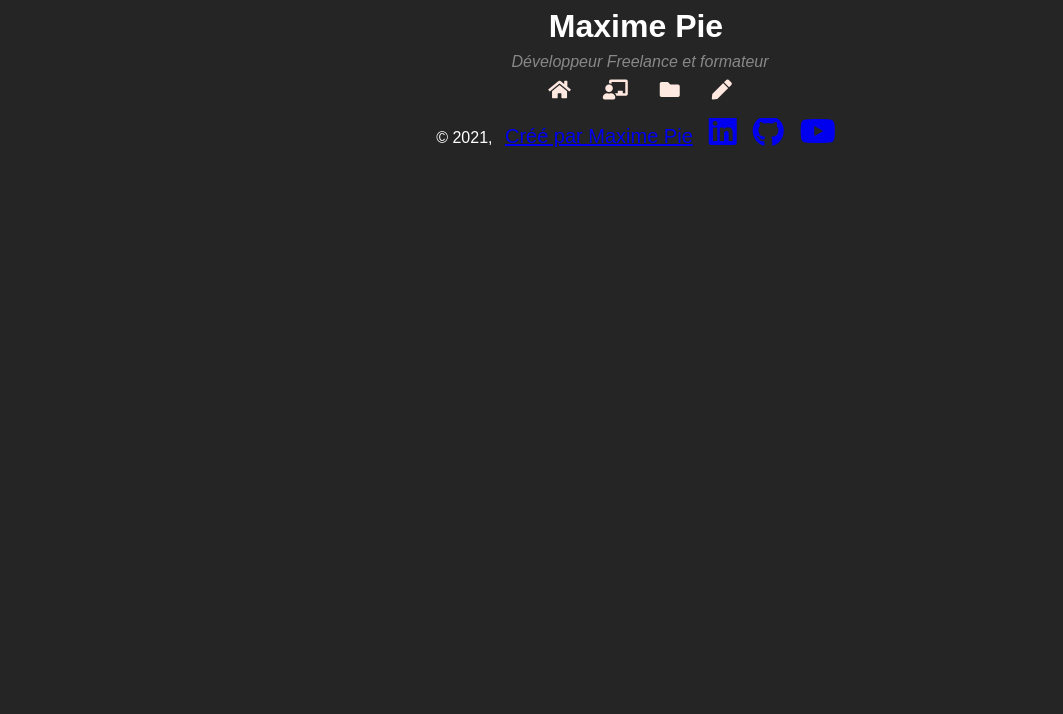
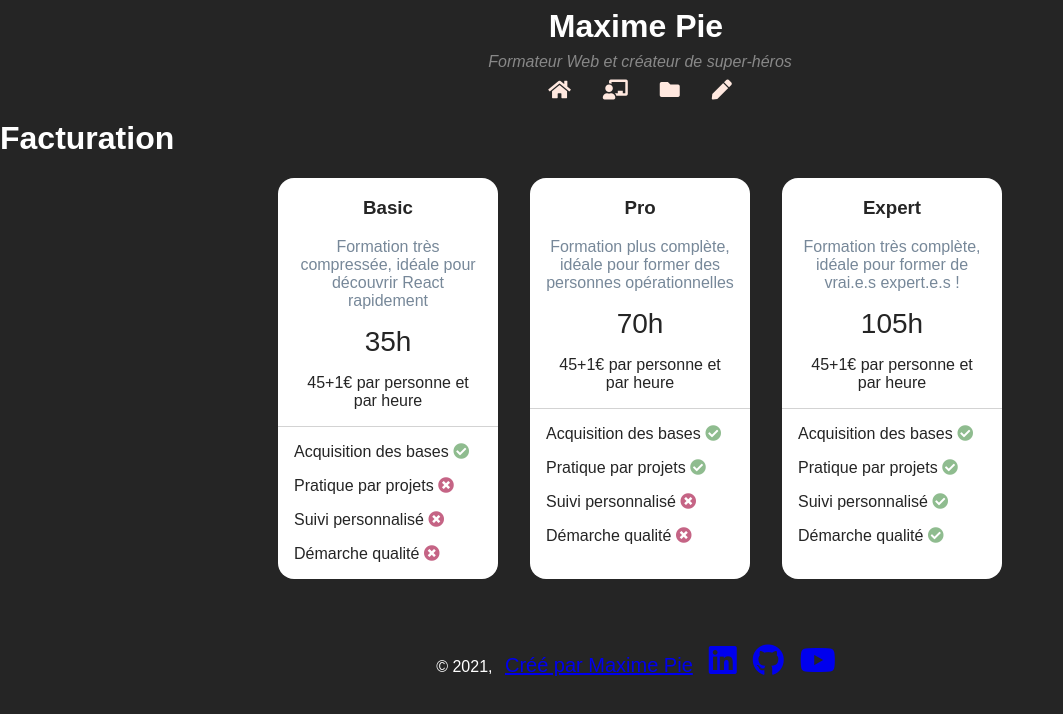
Before and after one commit to MaximePie/maximepieGatsby, a Gatsby site: page /pricing in a window 1280 px wide. Before the commit this address had no page. Shown: the whole page, without its empty margins (0-1063 px from the left). Built offline with nearby package versions, Linux system fonts and the light colour scheme; Gatsby itself is replaced by a stand-in of ours.

Commit message:
feat: Add Pricing Page

```diff
--- a/src/components/Course.jsx
+++ b/src/components/Course.jsx
@@ -1,5 +1,6 @@
 import React from 'react';
 import Image from "./image";
+import CourseLength from "./CourseLength.jsx"
 
 export default function Course({ course }) {
   const {imageName, title, length, description, link, isAvailable } = course;
@@ -17,7 +18,7 @@ export default function Course({ course }) {
       </div>
       <div className="Course__body">
         <h3 className="Course__title">{title}</h3>
-        <span><i className="fas fa-clock"/> {length}h</span>
+        <CourseLength details={length}/>
         <p className="Course__description">
           {description}
         </p>
--- /dev/null
+++ b/src/components/CourseLength.jsx
@@ -0,0 +1,28 @@
+import React from "react";
+import { Link } from 'gatsby';
+
+/**
+ * This component displays the length of a Course, while managing all the possible length
+ *
+ */
+export default function CourseLength({details}) {
+
+  const lengths = Object.entries(details).map(length => length);
+
+  return (
+    <div className="CourseLength">
+      <Link className="CourseLength__link" to="/pricing">
+        <i className="fas fa-clock"/>
+        {lengths.map(length => {
+          const type = length[0];
+          const value = length[1];
+          return (
+            <span className={`CourseLength__value CourseLength__value--${type}`}>
+              {value}h
+            </span>
+          )
+        })}
+      </Link>
+    </div>
+  )
+}
--- a/src/components/header.js
+++ b/src/components/header.js
@@ -13,7 +13,7 @@ const Header = ({siteTitle}) => (
         {siteTitle}
       </Link>
     </h1>
-    <span className="Header__subtitle">Développeur Freelance et formateur</span>
+    <span className="Header__subtitle">Formateur Web et créateur de super-héros</span>
     <Navigation/>
   </header>
 );
--- /dev/null
+++ b/src/components/molecules/PricingCard.jsx
@@ -0,0 +1,46 @@
+import React from "react";
+import {cost} from "../../data/pricings";
+
+export default function PricingCard({pricing}) {
+  const {name, description, length, features } = pricing;
+
+  return (
+    <div className="PricingCard">
+      <div className="PricingCard__details">
+        <h3 className="PricingCard__name">{name}</h3>
+        <p className="PricingCard__description">
+          {description}
+        </p>
+        <p className="PricingCard__length">
+          {length}h
+        </p>
+        <p className="PricingCard__cost">
+          {cost.base}
+          +
+          {cost.additionnalRecipientValue}€ par personne et par heure
+        </p>
+      </div>
+      <div className="PricingCard__features">
+        <p className="PricingCard__feature">
+          Acquisition des bases {icon(features.basics)}
+        </p>
+        <p className="PricingCard__feature">
+          Pratique par projets {icon(features.project)}
+        </p>
+        <p className="PricingCard__feature">
+          Suivi personnalisé {icon(features.watching)}
+        </p>
+        <p className="PricingCard__feature">
+          Démarche qualité {icon(features.quality)}
+        </p>
+      </div>
+    </div>
+  )
+
+  /**
+   * Generates an icon for the given value. Cross, of check mark depending on the parameter
+   */
+  function icon(isCheck) {
+    return isCheck ? <i className="fas fa-check-circle"/> : <i className="fas fa-times-circle"/>;
+  }
+}
--- /dev/null
+++ b/src/data/pricings.js
@@ -0,0 +1,40 @@
+export const cost = {
+  base: 45,
+  additionnalRecipientValue: 1,
+};
+
+export const pricingLists = [
+  {
+    name: "Basic",
+    description: "Formation très compressée, idéale pour découvrir React rapidement",
+    length: 35,
+    features: {
+      basics: true,
+      project: false,
+      watching: false,
+      quality: false,
+    }
+  },
+  {
+    name: "Pro",
+    description: "Formation plus complète, idéale pour former des personnes opérationnelles",
+    length: 70,
+    features: {
+      basics: true,
+      project: true,
+      watching: false,
+      quality: false,
+    }
+  },
+  {
+    name: "Expert",
+    description: "Formation très complète, idéale pour former de vrai.e.s expert.e.s !",
+    length: 105,
+    features: {
+      basics: true,
+      project: true,
+      watching: true,
+      quality: true,
+    }
+  }
+];
--- /dev/null
+++ b/src/pages/pricing.jsx
@@ -0,0 +1,22 @@
+import React from 'react';
+import Layout from "../components/layout";
+import SEO from "../components/seo";
+import {pricingLists} from "../data/pricings.js";
+import PricingCard from "../components/molecules/PricingCard";
+
+export default function Pricing() {
+
+  return (
+    <Layout>
+      <SEO title="Facturation" />
+      <div className="Pricing">
+        <h1 className="Pricing__header">Facturation</h1>
+        <div className="Pricing__list">
+          {pricingLists.map(price => (
+            <PricingCard pricing={price}/>
+          ))}
+        </div>
+      </div>
+    </Layout>
+  );
+}
--- a/src/styles/Layout.scss
+++ b/src/styles/Layout.scss
@@ -6,7 +6,6 @@ body {
   font-family: 'Montserrat', sans-serif;
   background-color: $dark;
   min-height: $pageHeight;
-  width: 100vw;
   display: flex;
   flex-direction: column;
   align-items: center;
--- a/src/styles/List.scss
+++ b/src/styles/List.scss
@@ -1,10 +1,9 @@
-$cardWidth: 220px;
-
 .List {
   margin-top: 120px;
 
   &__title {
     margin-left: 1em;
+    color: white;
   }
 
   &__articles {
--- /dev/null
+++ b/src/styles/_CourseLength.scss
@@ -0,0 +1,34 @@
+.CourseLength {
+  text-align: center;
+  margin-top: 0.5rem;
+
+  font-weight: bold;
+
+  &__link {
+    color: black;
+    text-decoration: none;
+    transition: background-color 250ms ease;
+    padding:  0.25rem 1rem;
+
+    &:hover {
+      background-color: #ececec;
+      transition: background-color 250ms ease;
+    }
+  }
+
+  &__value {
+    margin: 0 0.25rem;
+
+    &--basic {
+      color: gray;
+    }
+
+    &--pro {
+      color: #5b7dbc;
+    }
+
+    &--expert {
+      color: #48bc4f;
+    }
+  }
+}
--- /dev/null
+++ b/src/styles/_Pricing.scss
@@ -0,0 +1,32 @@
+.Pricing {
+  margin-top: 120px;
+  margin-bottom: 4rem;
+
+  @include for-phone-only {
+    margin-bottom: 1rem;
+  }
+
+  &__header {
+    @include for-phone-only {
+      text-align: center;
+    }
+  }
+
+  &__list {
+    display: grid;
+    grid-template-columns: repeat(3, $cardWidth);
+    grid-column-gap: 2rem;
+    justify-content: center;
+
+    @include for-phone-only {
+      display: flex;
+      flex-direction: column;
+      align-items: center;
+    }
+
+  }
+
+  @include for-phone-only {
+    width: initial;
+  }
+}
--- /dev/null
+++ b/src/styles/_PricingCard.scss
@@ -0,0 +1,51 @@
+.PricingCard {
+  background: white;
+  position: relative;
+  color: #252525;
+  border-radius: 1em;
+
+  @include for-phone-only {
+    width: $cardWidth;
+    margin-bottom: 1rem;
+  }
+  &__details {
+    border-bottom: 1px lightgray solid;
+    padding: 0 1rem;
+
+    display: flex;
+    justify-content: center;
+    align-items: center;
+    flex-direction: column;
+  }
+
+  &__description {
+    color: lightslategrey;
+    margin: 0;
+
+    text-align: center;
+  }
+
+  &__length {
+    font-size: 1.75rem;
+    margin-bottom: 0;
+    margin-top: 1rem;
+  }
+
+  &__cost {
+    text-align: center;
+    margin-top: 1em;
+  }
+
+
+  &__features {
+    padding: 0 1rem;
+
+    .fa-check-circle {
+      color: darkseagreen;
+    }
+
+    .fa-times-circle {
+      color: #c56485;
+    }
+  }
+}
--- a/src/styles/_variables.scss
+++ b/src/styles/_variables.scss
@@ -6,4 +6,6 @@ $lightGrey: #f0f0f0;
 $grey: #888888;
 $dark: #252525;
 
+$cardWidth: 220px;
+
 $pageHeight: 100vh;
--- a/src/styles/base.scss
+++ b/src/styles/base.scss
@@ -4,6 +4,9 @@
 @import "variables";
 
 @import "List";
+@import "CourseLength";
+@import "Pricing";
+@import "PricingCard";
 @import "Course";
 @import "Layout";
 @import "home";
```
Also changed, not shown: src/components/molecules/Navigation.jsx (+0 -9 lines), src/data/courses.js (+11 -3 lines).
